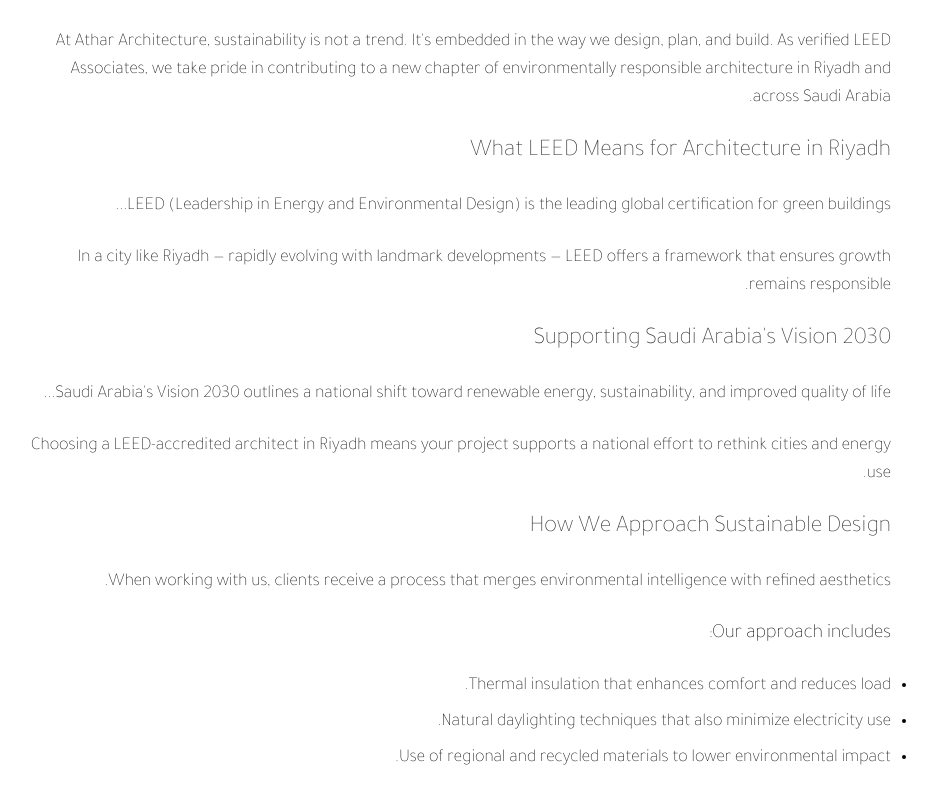
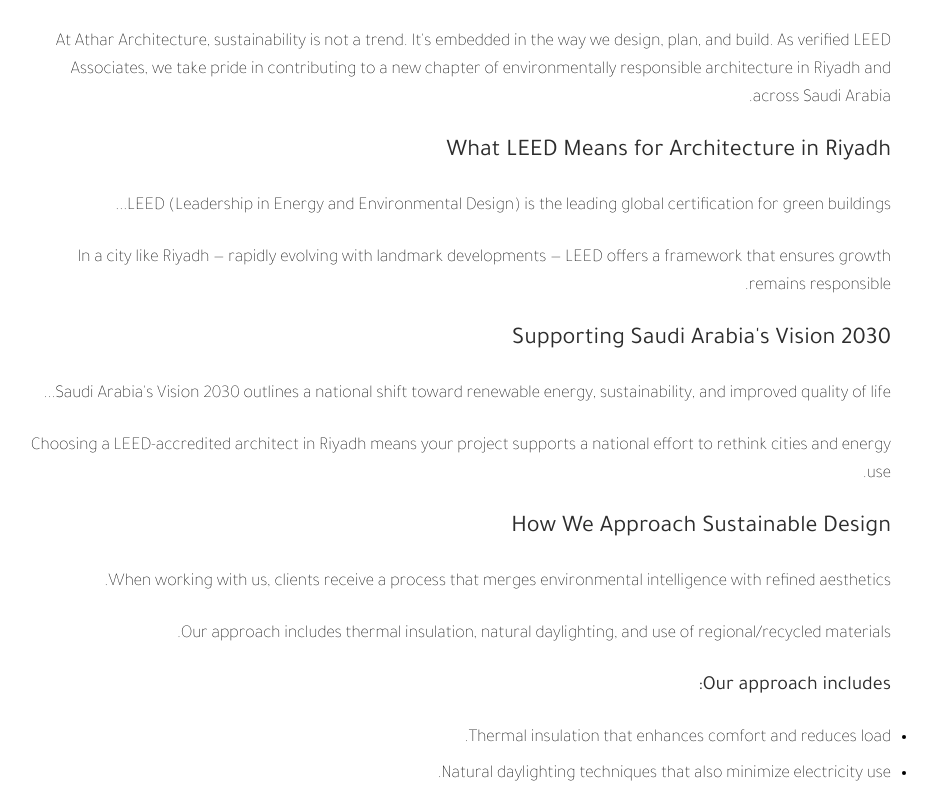
Before and after one commit to AtharAlamara/live-website, a React (Vite) app: page /sa/news/article-verified-leed-associates in a window 1280 px wide. Shown: the part 940-1739 px from the top of the page, without its empty margins (181-1118 px from the left). Built offline with nearby package versions, Linux system fonts and the light colour scheme; no server answers; the database is empty.

Commit message:
Updated article-verified-leed-associates.tsx

```diff
--- a/src/Pages/article-verified-leed-associates.tsx
+++ b/src/Pages/article-verified-leed-associates.tsx
@@ -52,7 +52,7 @@ function useLocale(): Locale {
     window.addEventListener('athar:locale-changed', onEvt);
     const int = window.setInterval(() => { const cur = read(); if (cur !== loc) setLoc(cur); }, 500);
     return () => { mo1.disconnect(); mo2.disconnect(); window.removeEventListener('athar:locale-changed', onEvt); window.clearInterval(int); };
-  }, [read]); // eslint-disable-line react-hooks/exhaustive-deps
+  }, [read]);
 
   return loc;
 }
@@ -62,7 +62,7 @@ export default function Article1() {
   const isAr = locale === 'ar';
 
   const [texts, setTexts] = React.useState<TextMap>({});
-  const [enTexts, setEnTexts] = React.useState<TextMap>({}); // EN fallback
+  const [enTexts, setEnTexts] = React.useState<TextMap>({});
 
   React.useEffect(() => {
     let cancelled = false;
@@ -92,6 +92,7 @@ export default function Article1() {
           .from(TABLE)
           .select('name,texts,locale')
           .eq('locale', 'en');
+
         if (!cancelled) {
           if (enErr) {
             console.error('[Article1] fetch EN error:', enErr);
@@ -122,10 +123,8 @@ export default function Article1() {
     return fb;
   };
 
-  // ---- Keys base for this article (matches Supabase exactly)
   const base = 'article-verified-leed-associates';
 
-  // Title + Intro (+ SEO fallbacks if title not present)
   const Title =
     t(`${base}-title`, '') ||
     t(`${base}-seo-title`, 'Leading the Green Revolution: Our Journey as Verified LEED Associates in Saudi Arabia');
@@ -135,7 +134,6 @@ export default function Article1() {
     `At Athar Architecture, sustainability is not a trend. It's embedded in the way we design, plan, and build. As verified LEED Associates, we take pride in contributing to a new chapter of environmentally responsible architecture in Riyadh and across Saudi Arabia.`
   );
 
-  // Sections
   const S1   = t(`${base}-s1`, 'What LEED Means for Architecture in Riyadh');
   const S1P1 = t(`${base}-s1p1`, 'LEED (Leadership in Energy and Environmental Design) is the leading global certification for green buildings...');
   const S1P2 = t(`${base}-s1p2`, 'In a city like Riyadh — rapidly evolving with landmark developments — LEED offers a framework that ensures growth remains responsible.');
@@ -148,7 +146,6 @@ export default function Article1() {
   const S3P1 = t(`${base}-s3p1`, 'When working with us, clients receive a process that merges environmental intelligence with refined aesthetics.');
   const S3P2 = t(`${base}-s3p2`, 'Our approach includes thermal insulation, natural daylighting, and use of regional/recycled materials.');
 
-  // ---- Section 4 (custom bullets + final paragraph)
   const S4Title = t(`${base}-s4p1`, 'Our approach includes:');
   const S4Li1   = t(`${base}-s4p2`, 'Thermal insulation that enhances comfort and reduces load.');
   const S4Li2   = t(`${base}-s4p3`, 'Natural daylighting techniques that also minimize electricity use.');
@@ -158,11 +155,9 @@ export default function Article1() {
     `Needless to say, these methods aren't leaving design behind; in fact, they enrich it. For us, design is a form of responsibility, not merely an act of creation.`
   );
 
-  // Minimal SEO: title + intro
   const seoTitle = t(`${base}-seo-title`, Title);
   const seoDesc  = t(`${base}-seo-description`, Intro);
 
-  // Force H1 to align right in Arabic (keeps Header/Footer/Related LTR)
   React.useEffect(() => {
     if (!isAr) return;
     const root = document.querySelector('.athar-rtl-article');
@@ -180,7 +175,6 @@ export default function Article1() {
     }
   }, [isAr, Title]);
 
-  // Related (translate titles via Supabase; EN fallback)
   const relatedArticles = [
     {
       id: 'Article2',
@@ -229,30 +223,7 @@ export default function Article1() {
 
       <ScrollToTop />
 
-      {/* Scope RTL only to article title/body; keep Header/Footer/Related LTR */}
       <div className={isAr ? 'athar-rtl-article' : undefined}>
-        {isAr && (
-          <style>{`
-            .athar-rtl-article main .max-w-4xl .prose {
-              direction: rtl !important;
-              text-align: right !important;
-            }
-            .athar-rtl-article main .max-w-4xl .prose * {
-              direction: rtl !important;
-              text-align: inherit !important;
-            }
-            .athar-rtl-article main .max-w-4xl > h1 {
-              direction: rtl !important;
-              text-align: right !important;
-              display: block !important;
-              width: 100% !important;
-              margin-left: 0 !important;
-              margin-right: 0 !important;
-              align-self: stretch !important;
-              justify-self: end !important;
-            }
-          `}</style>
-        )}
 
         <ArticleTemplate
           title={Title}
@@ -264,41 +235,63 @@ export default function Article1() {
               <div className="h-6" />
 
               <div className="space-y-6">
+
+                {/* SECTION 1 */}
                 <h2
-                  className="text-2xl font-semibold text-[#2D2D2D]"
-                  style={{ fontFamily: "'Work Sans', sans-serif" }}
+                  className="text-2xl text-[#2D2D2D]"
+                  style={{
+                    fontFamily: isAr ? "'Tajawal', sans-serif" : "'Work Sans', sans-serif",
+                    fontWeight: isAr ? 400 : 600,
+                  }}
                 >
                   {S1}
                 </h2>
                 <p>{S1P1}</p>
                 <p>{S1P2}</p>
 
+                {/* SECTION 2 */}
                 <h2
-                  className="text-2xl font-semibold text-[#2D2D2D]"
-                  style={{ fontFamily: "'Work Sans', sans-serif" }}
+                  className="text-2xl text-[#2D2D2D]"
+                  style={{
+                    fontFamily: isAr ? "'Tajawal', sans-serif" : "'Work Sans', sans-serif",
+                    fontWeight: isAr ? 400 : 600,
+                  }}
                 >
                   {S2}
                 </h2>
                 <p>{S2P1}</p>
                 <p>{S2P2}</p>
 
+                {/* SECTION 3 */}
                 <h2
-                  className="text-2xl font-semibold text-[#2D2D2D]"
-                  style={{ fontFamily: "'Work Sans', sans-serif" }}
+                  className="text-2xl text-[#2D2D2D]"
+                  style={{
+                    fontFamily: isAr ? "'Tajawal', sans-serif" : "'Work Sans', sans-serif",
+                    fontWeight: isAr ? 400 : 600,
+                  }}
                 >
                   {S3}
                 </h2>
                 <p>{S3P1}</p>
+                <p>{S3P2}</p>
 
-                {/* Section 4 (custom) */}
-                <h3 className="text-xl font-medium" style={{ fontFamily: "'Work Sans', sans-serif" }}>
+                {/* SECTION 4 — Subtitle converted to REGULAR Arabic */}
+                <h3
+                  className="text-xl text-[#2D2D2D]"
+                  style={{
+                    fontFamily: isAr ? "'Tajawal', sans-serif" : "'Work Sans', sans-serif",
+                    fontWeight: isAr ? 400 : 600,
+                  }}
+                >
                   {S4Title}
                 </h3>
+
                 <ul className="list-disc ml-6 space-y-2">
                   <li>{S4Li1}</li>
                   <li>{S4Li2}</li>
                   <li>{S4Li3}</li>
                 </ul>
+
                 <p>{S4Final}</p>
               </div>
             </>
@@ -311,6 +304,7 @@ export default function Article1() {
             items: relatedArticles,
           }}
         />
+
       </div>
     </PageWrapper>
   );
```
